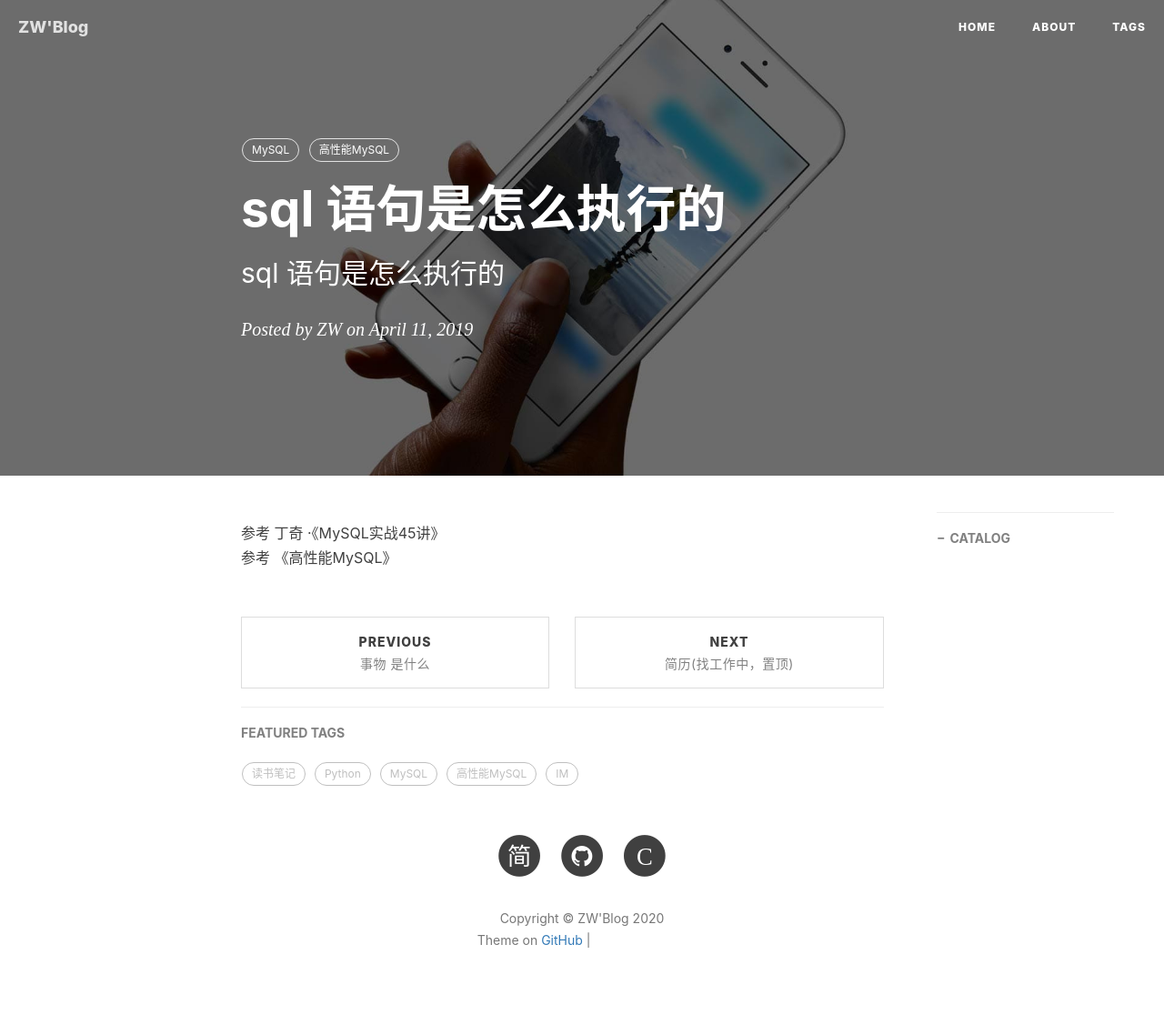
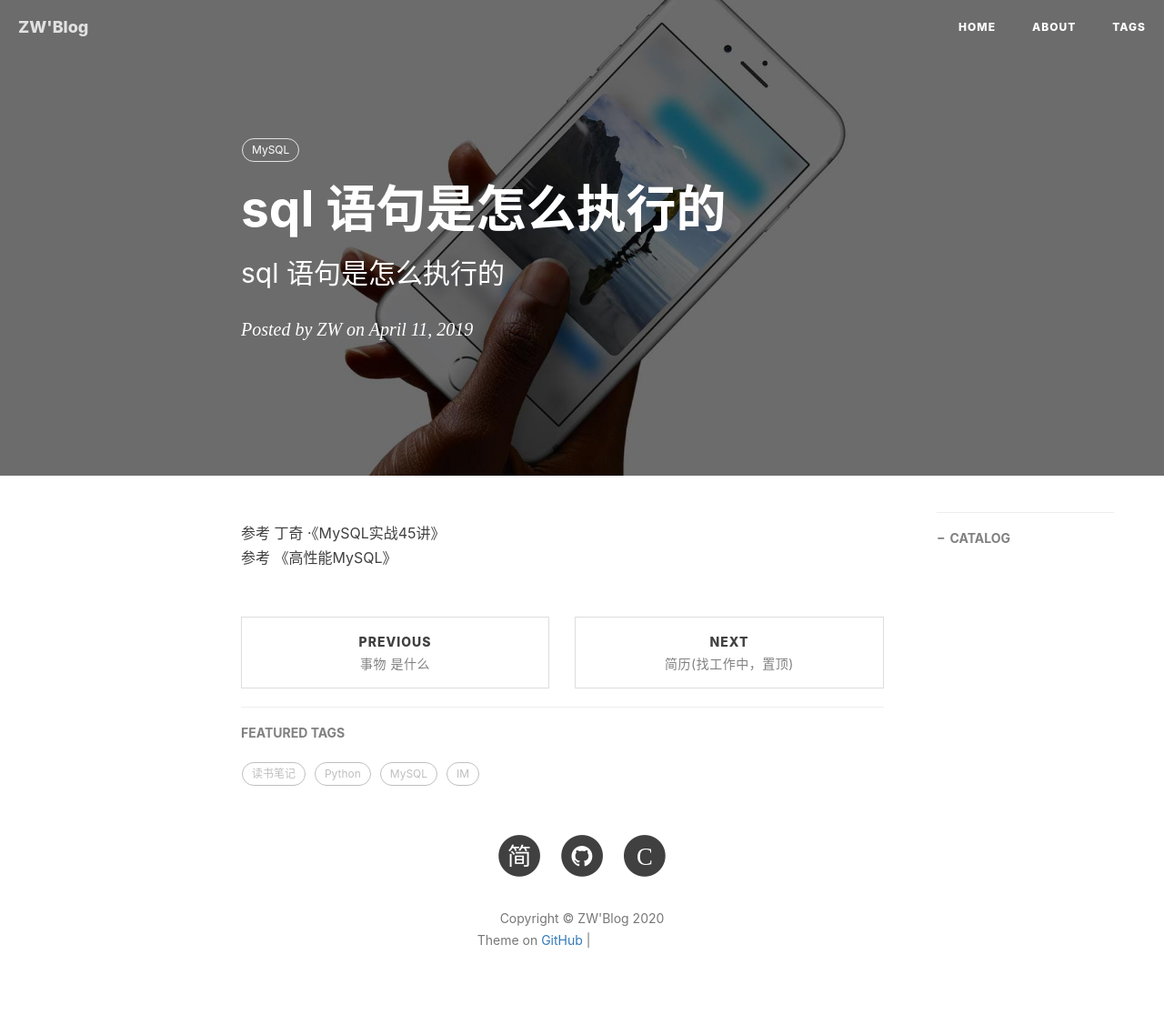
Before and after one commit to GitZW/gitzw.github.io, a Jekyll site: the page built from _posts/2019-04-11- sql语句是怎么执行的.md, in a window 1280 px wide. Shown: the whole page at 91% size. Built offline with Jekyll 4.4.1, drawn with Linux system fonts in a browser that asks for light colours; nearby versions of some CDN libraries; comment, search, counter and statistics services are not loaded; grey boxes are pictures that could not be loaded.

Commit message:
删除tags

```diff
--- a/_posts/2019-04-11- sql语句是怎么执行的.md
+++ b/_posts/2019-04-11- sql语句是怎么执行的.md
@@ -8,7 +8,6 @@ header-img: img/post-bg-ios9-web.jpg
 catalog: 	 true
 tags:
     - MySQL
-    - 高性能MySQL
 ---
 
 
```
